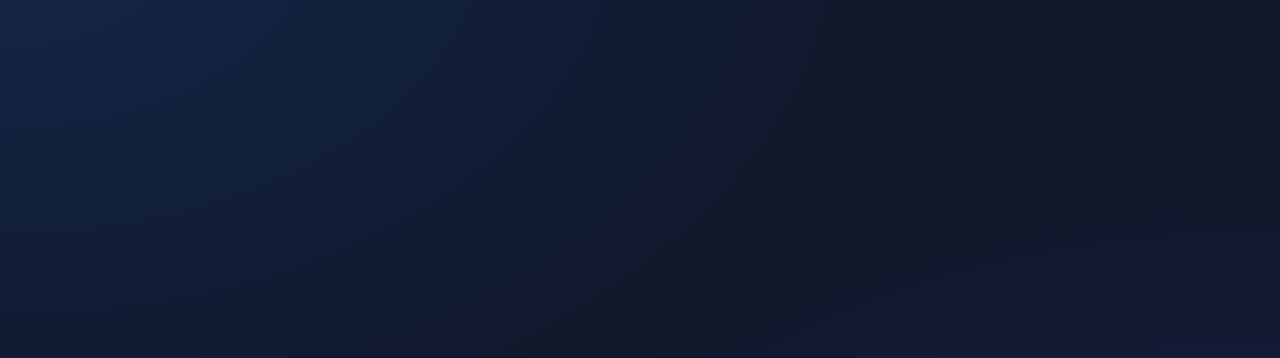
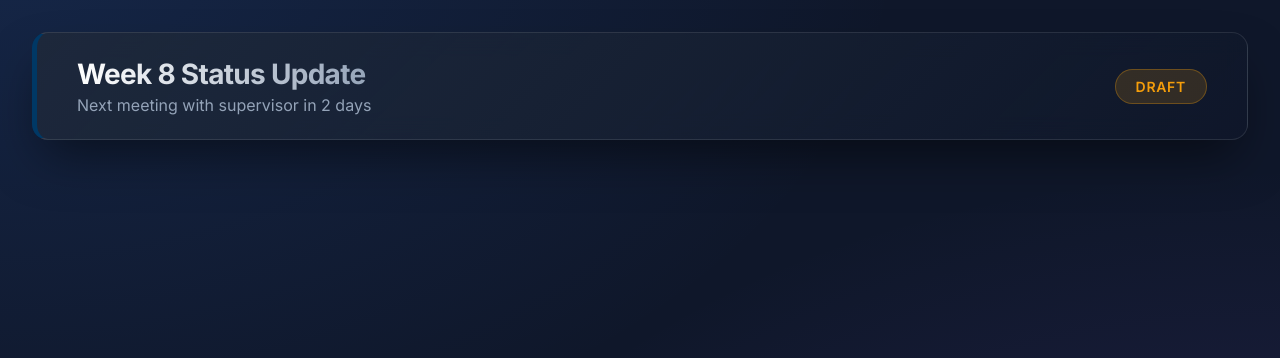
Before and after one commit to kbzce745/gitaudit, a Django app: page /student/ in a window 1280 px wide. Shown: the part 68-426 px from the top of the page. Run offline with Django 5.2, Linux system fonts and the light colour scheme; the visitor is signed in with stand-in values (Sample User, id 1).

Commit message:
Created the initial page layout for the student portal

```diff
--- a/auditor/static/css/style.css
+++ b/auditor/static/css/style.css
@@ -189,6 +189,63 @@ h1, h2, h3 {
     100% { transform: translate(-30px, 30px) scale(0.9); }
 }
 
+/* -------------------------------------
+   Dashboard Layout & Top Banner
+-------------------------------------- */
+.dashboard-container {
+    max-width: 1400px;
+    margin: 0 auto;
+    padding: 2rem;
+    width: 100%;
+}
+
+.top-banner {
+    display: flex;
+    justify-content: space-between;
+    align-items: center;
+    padding: 1.5rem 2.5rem;
+    margin-bottom: 2rem;
+    border-left: 5px solid var(--primary);
+    background: linear-gradient(135deg, rgba(30, 41, 59, 0.9), rgba(15, 23, 42, 0.7));
+}
+
+.banner-left h2 {
+    font-size: 1.75rem;
+    font-weight: 700;
+    margin-bottom: 0.25rem;
+    background: linear-gradient(to right, #ffffff, #94a3b8);
+    -webkit-background-clip: text;
+    -webkit-text-fill-color: transparent;
+}
+
+.status-badge {
+    padding: 0.5rem 1.25rem;
+    border-radius: 9999px;
+    font-weight: 600;
+    font-size: 0.875rem;
+    text-transform: uppercase;
+    letter-spacing: 0.05em;
+    display: inline-block;
+}
+
+.status-draft {
+    background-color: rgba(245, 158, 11, 0.15);
+    color: var(--warning);
+    border: 1px solid rgba(245, 158, 11, 0.3);
+}
+
+.status-locked {
+    background-color: rgba(239, 68, 68, 0.15);
+    color: var(--danger);
+    border: 1px solid rgba(239, 68, 68, 0.3);
+}
+
+.status-reviewed {
+    background-color: rgba(16, 185, 129, 0.15);
+    color: var(--success);
+    border: 1px solid rgba(16, 185, 129, 0.3);
+}
+
 .logo-text {
     font-size: 1.5rem;
     font-weight: 700;
--- /dev/null
+++ b/auditor/templates/auditor/student_dashboard.html
@@ -0,0 +1,22 @@
+{% extends 'auditor/base.html' %}
+{% load static %}
+
+{% block title %}Student Dashboard | GitAudit{% endblock %}
+
+{% block content %}
+<div class="dashboard-container">
+    <!-- 1. Top Banner -->
+    <div class="top-banner glass-panel">
+        <div class="banner-left">
+            <h2>Week {{ current_week }} Status Update</h2>
+            <p class="text-muted">Next meeting with supervisor in {{ next_meeting_days }} days</p>
+        </div>
+        <div class="banner-right">
+            <span class="status-badge status-{{ report_status|lower }}">{{ report_status }}</span>
+        </div>
+    </div>
+
+    <!-- Future Grid Layout goes here -->
+
+</div>
+{% endblock %}
--- a/auditor/views.py
+++ b/auditor/views.py
@@ -39,8 +39,13 @@ def logout_view(request):
 
 @login_required
 def student_dashboard(request):
-    # Temporary placeholder
-    return render(request, 'auditor/base.html')
+    # Dummy context data for the Top Banner
+    context = {
+        'current_week': 8,
+        'report_status': 'Draft', # Options: Draft, Locked, Reviewed
+        'next_meeting_days': 2
+    }
+    return render(request, 'auditor/student_dashboard.html', context)
 
 @login_required
 def teacher_dashboard(request):
```
